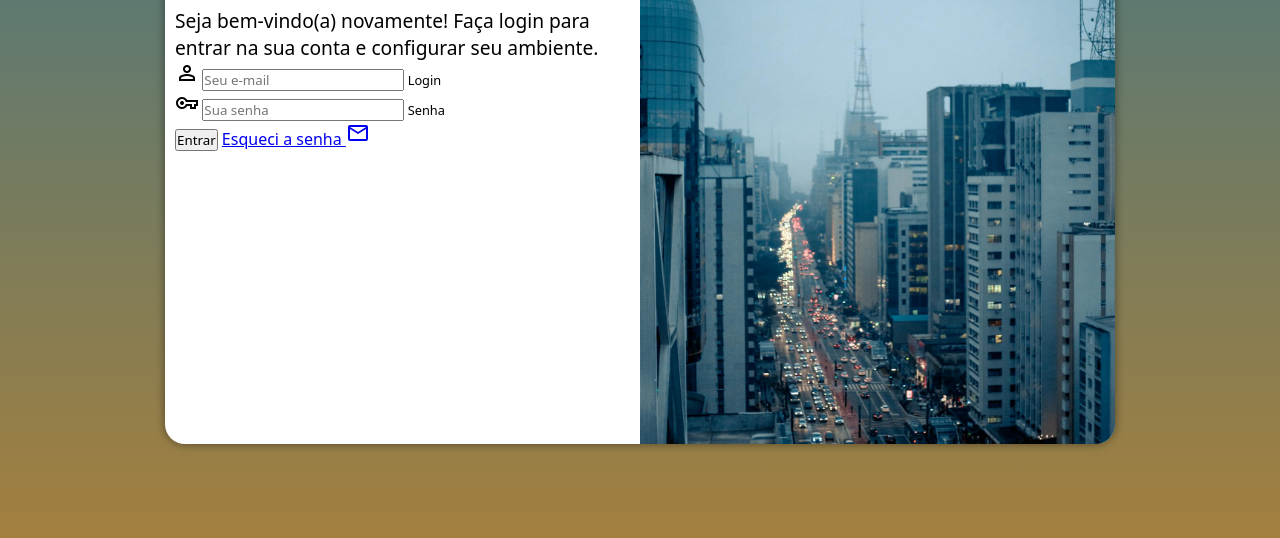
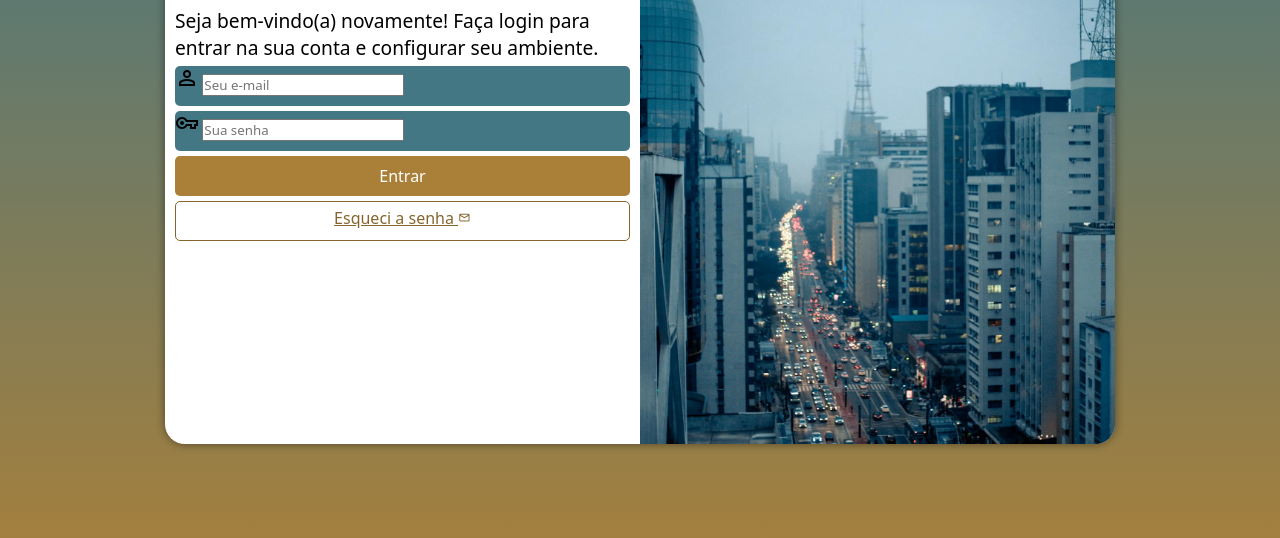
Before and after one commit to DanielOwadaSantos/projeto-login, a plain HTML site: page index.html in a window 1280 px wide. Shown: the part 206-744 px from the top of the page. Drawn offline with nearby package versions, Linux system fonts and the light colour scheme.

Commit message:
atualização

```diff
--- a/estilos/style.css
+++ b/estilos/style.css
@@ -56,3 +56,48 @@ div#formulario > p{
 div.campo{
     font-size: 0.8em;
 }
+form > div.campo{
+    background-color: #447784;
+    display: block;
+    width: 100%;
+    height: 40px;
+    border-radius: 5px;
+    margin: 5px 0px;
+}
+div.campo > label{
+    display: none;
+}
+form > input[type = submit]{
+    display: block;
+    font-size: 1em;
+    width: 100%;
+    height: 40px;
+    background-color: #AA8039;
+    color: white;
+    border: none;
+    border-radius: 5px;
+    cursor: pointer;
+}
+form > input[type = submit]:hover {
+    background-color: #85652d;
+}
+form > a.botao{
+    display: block;
+    font-size: 1em;
+    width: 100%;
+    height: 40px;
+    background-color: white;
+    color: #85652d;
+    border: 1px solid #85652d;
+    border-radius: 5px;
+    margin-top: 5px;
+    padding-top: 5px;
+    text-align: center;
+}
+form > a.botao:hover{
+    background-color: #e9b04e;
+}
+
+form > a.botao > span{
+    font-size: 0.8em;
+}
--- a/index.html
+++ b/index.html
@@ -29,7 +29,7 @@
                         <label for="isenha">Senha</label>
                     </div>
                     <input type="submit" value="Entrar">
-                    <a href="esqueci.html">
+                    <a href="esqueci.html" class="botao">
                         Esqueci a senha <span class="material-symbols-outlined">mail</span>
                     </a>
                 </form>
```
